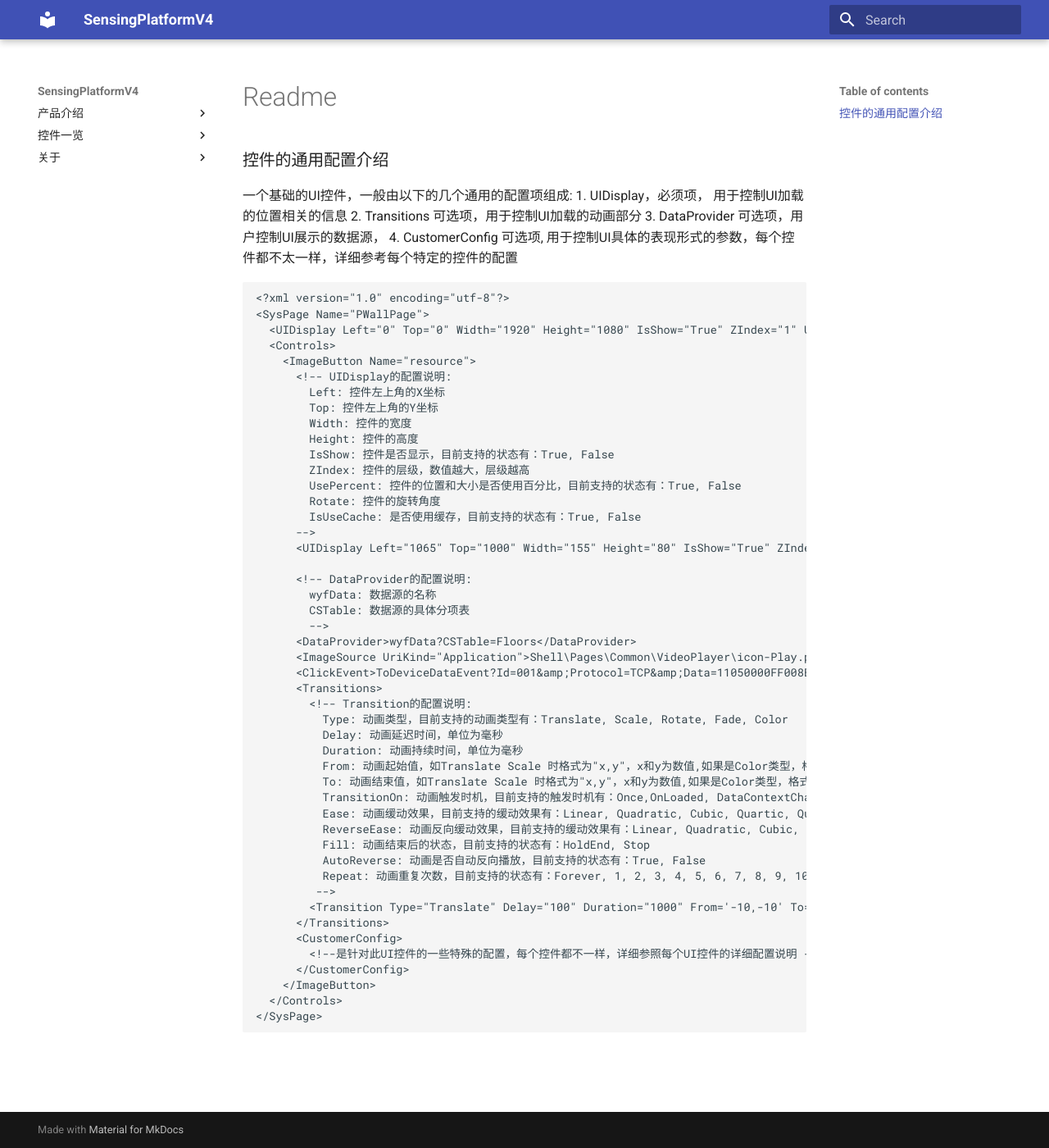
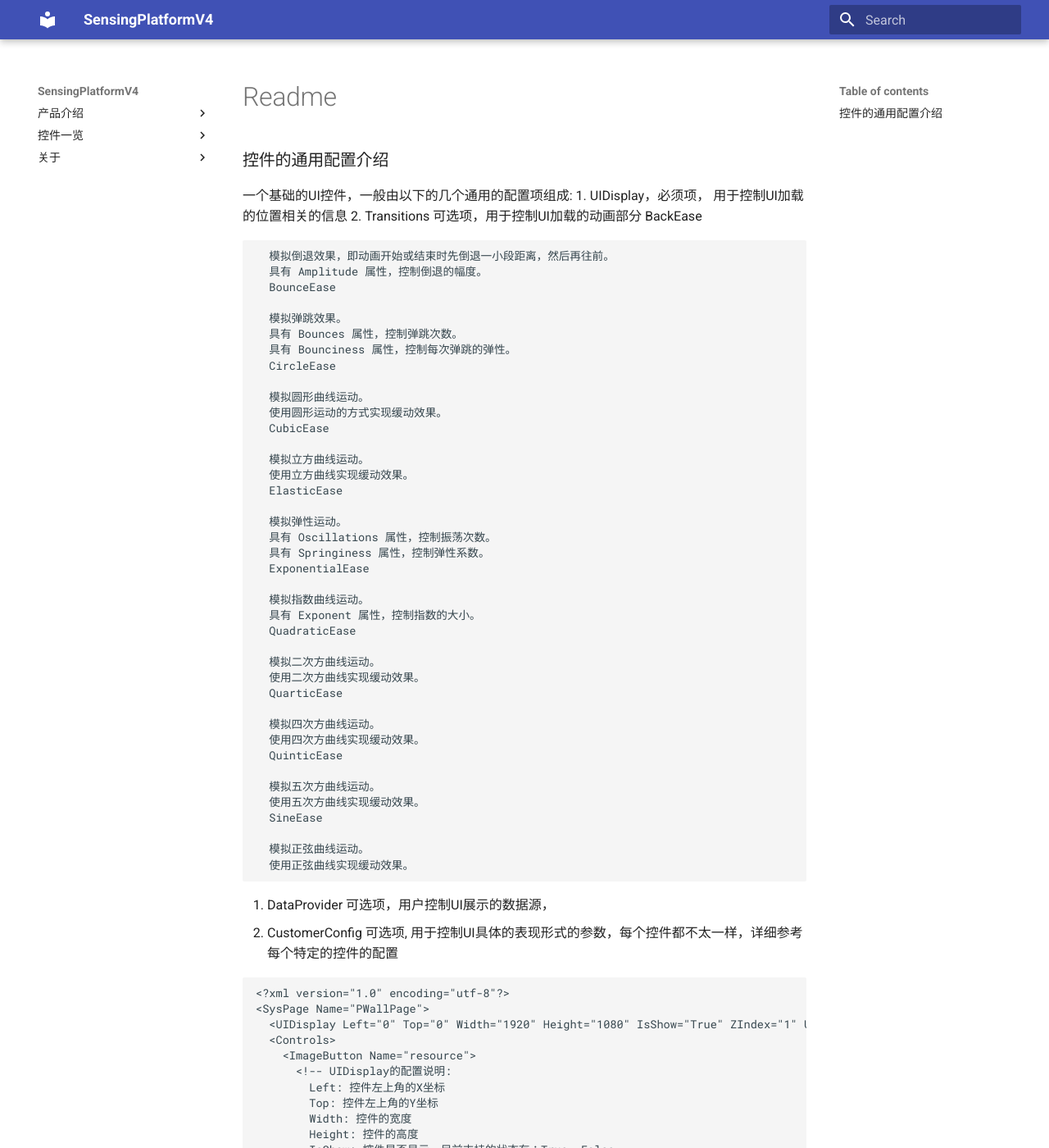
Before and after one commit to troncell/SensingPlatformDocs, an MkDocs documentation site: the page built from docs/控件一览/readme.md, in a window 1280 px wide and 1400 px high. Shown: the whole window at 82% size. Built offline with MkDocs 1.6.1 and Material for MkDocs 9.7.7, drawn with Linux system fonts in a browser that asks for light colours; some of the changed text lies outside the part shown.

Commit message:
Update readme.md

````diff
--- a/docs/控件一览/readme.md
+++ b/docs/控件一览/readme.md
@@ -2,6 +2,48 @@
   一个基础的UI控件，一般由以下的几个通用的配置项组成:
   1. UIDisplay，必须项， 用于控制UI加载的位置相关的信息
   2. Transitions 可选项，用于控制UI加载的动画部分
+      BackEase
+
+      模拟倒退效果，即动画开始或结束时先倒退一小段距离，然后再往前。
+      具有 Amplitude 属性，控制倒退的幅度。
+      BounceEase
+
+      模拟弹跳效果。
+      具有 Bounces 属性，控制弹跳次数。
+      具有 Bounciness 属性，控制每次弹跳的弹性。
+      CircleEase
+
+      模拟圆形曲线运动。
+      使用圆形运动的方式实现缓动效果。
+      CubicEase
+
+      模拟立方曲线运动。
+      使用立方曲线实现缓动效果。
+      ElasticEase
+
+      模拟弹性运动。
+      具有 Oscillations 属性，控制振荡次数。
+      具有 Springiness 属性，控制弹性系数。
+      ExponentialEase
+
+      模拟指数曲线运动。
+      具有 Exponent 属性，控制指数的大小。
+      QuadraticEase
+
+      模拟二次方曲线运动。
+      使用二次方曲线实现缓动效果。
+      QuarticEase
+
+      模拟四次方曲线运动。
+      使用四次方曲线实现缓动效果。
+      QuinticEase
+
+      模拟五次方曲线运动。
+      使用五次方曲线实现缓动效果。
+      SineEase
+
+      模拟正弦曲线运动。
+      使用正弦曲线实现缓动效果。
   3. DataProvider 可选项，用户控制UI展示的数据源，
   4. CustomerConfig 可选项, 用于控制UI具体的表现形式的参数，每个控件都不太一样，详细参考每个特定的控件的配置
 ```xml
@@ -38,7 +80,7 @@
           From: 动画起始值，如Translate Scale 时格式为"x,y"，x和y为数值,如果是Color类型，格式为"#FF0000" 或者"#FF000000" ，如果是Fade时，格式为"0.1" 表示透明度，0表示全透明
           To: 动画结束值，如Translate Scale 时格式为"x,y"，x和y为数值,如果是Color类型，格式为"#FF0000" 或者"#FF000000" ，如果是Fade时，格式为"1" 表示不透明，1表示全不透明
           TransitionOn: 动画触发时机，目前支持的触发时机有：Once,OnLoaded, DataContextChanged,Visibility
-          Ease: 动画缓动效果，目前支持的缓动效果有：Linear, Quadratic, Cubic, Quartic, Quintic, Sinusoidal, Exponential, Circular, Elastic, Back, Bounce
+          Ease: 动画缓动效果，目前支持的缓动效果有：LinearEase, QuadraticEase, CubicEase, QuarticEase, QuinticEase, SinusoidalEase, ExponentialEase, CircleEase, ElasticEase, BackEase, BounceEase,SineEase
           ReverseEase: 动画反向缓动效果，目前支持的缓动效果有：Linear, Quadratic, Cubic, Quartic, Quintic, Sinusoidal, Exponential, Circular, Elastic, Back, Bounce
           Fill: 动画结束后的状态，目前支持的状态有：HoldEnd, Stop
           AutoReverse: 动画是否自动反向播放，目前支持的状态有：True, False
````
